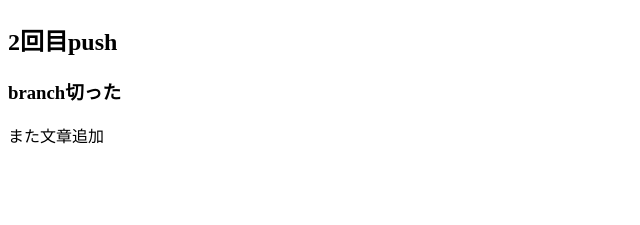
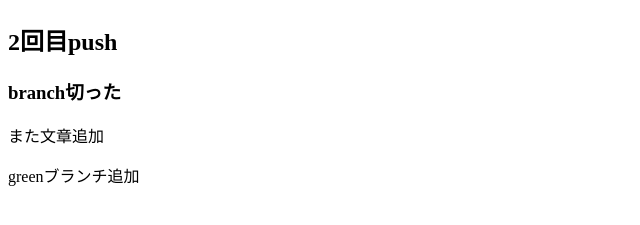
Before and after one commit to hrd3a2577/github_test, a plain HTML site: page index.html in a window 1280 px wide. Shown: the part 67-292 px from the top of the page, without its empty margins (0-640 px from the left). Drawn offline with Linux system fonts and the light colour scheme.

Commit message:
Added p green

```diff
--- a/index.html
+++ b/index.html
@@ -10,5 +10,6 @@
     <h2>2回目push</h2>
     <h3>branch切った</h3>
     <p>また文章追加</p>
+    <p>greenブランチ追加</p>
 </body>
 </html>
```
